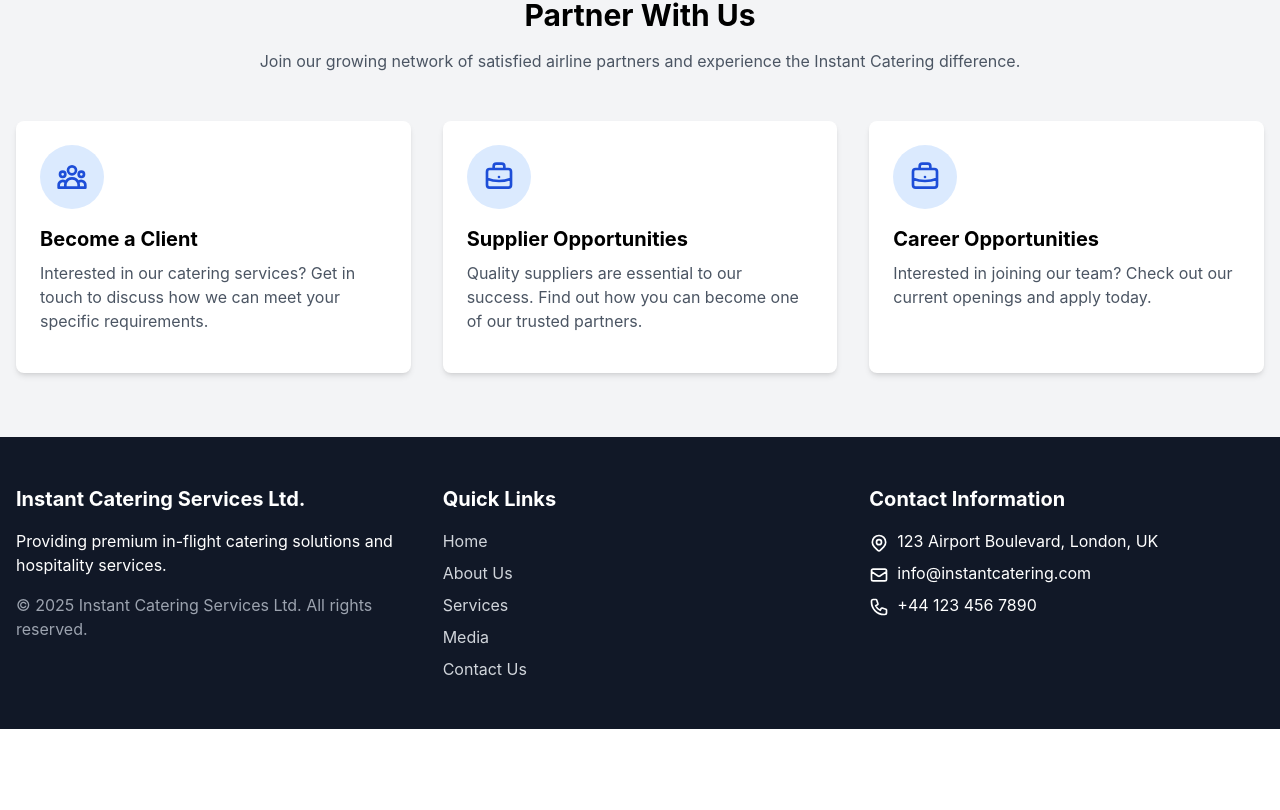
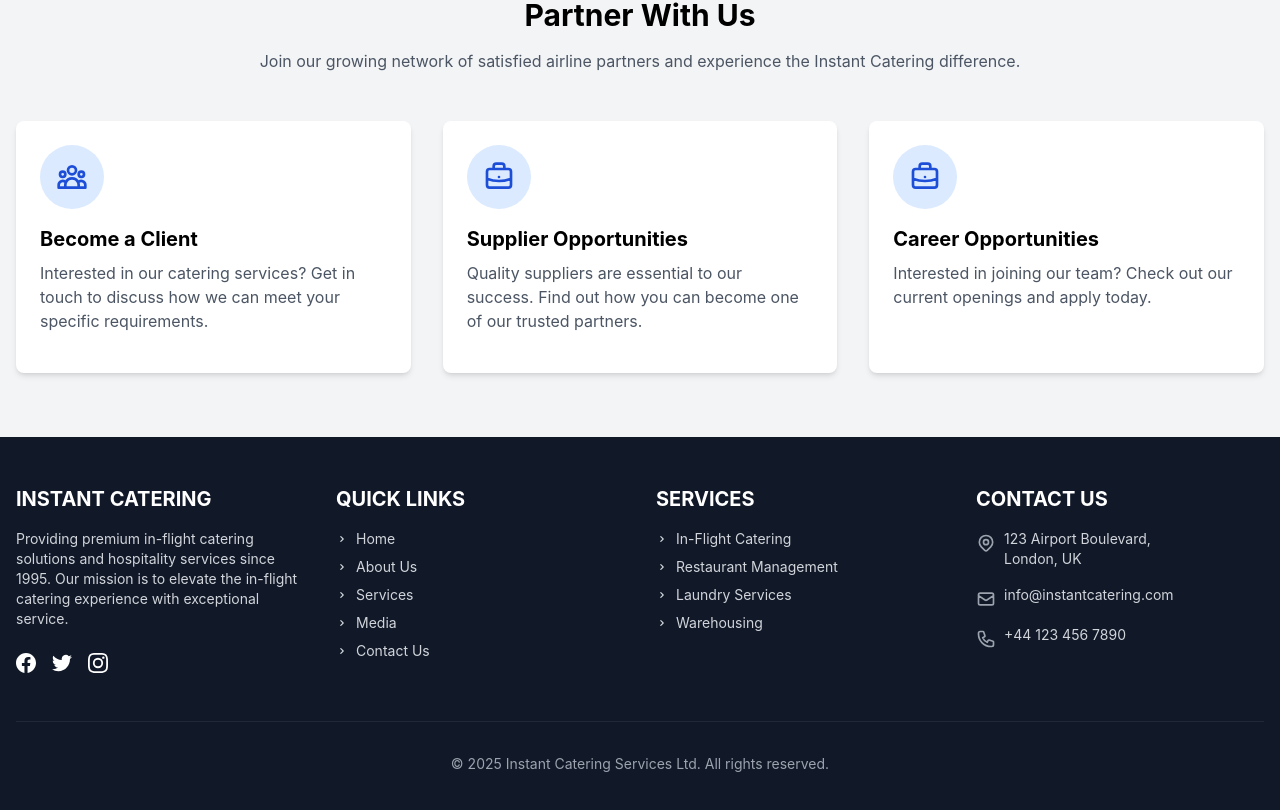
Before and after one commit to Moozay/instantcatering, a React (Create React App) app in the folder frontend/: page /contact in a window 1280 px wide. Shown: the part 1447-2257 px from the top of the page. Before the commit the page ends 2176 px from the top, so only its background shows below. Built offline with nearby package versions, Linux system fonts and the light colour scheme.

Commit message:
auto-commit for d7127da1-199f-44e1-ab34-c95f106e8032

```diff
--- a/frontend/src/components/Footer.js
+++ b/frontend/src/components/Footer.js
@@ -5,46 +5,144 @@ const Footer = () => {
   return (
     <footer className="bg-gray-900 text-white py-12">
       <div className="container mx-auto px-4">
-        <div className="grid grid-cols-1 md:grid-cols-3 gap-8">
+        <div className="grid grid-cols-1 md:grid-cols-4 gap-8">
           <div>
-            <h3 className="text-xl font-bold mb-4">Instant Catering Services Ltd.</h3>
-            <p className="mb-4">Providing premium in-flight catering solutions and hospitality services.</p>
-            <p className="text-gray-400">&copy; {new Date().getFullYear()} Instant Catering Services Ltd. All rights reserved.</p>
+            <h3 className="text-xl font-bold mb-4 uppercase">Instant Catering</h3>
+            <p className="mb-4 text-gray-300 text-sm">
+              Providing premium in-flight catering solutions and hospitality services since 1995.
+              Our mission is to elevate the in-flight catering experience with exceptional service.
+            </p>
+            <div className="flex space-x-4 mt-6">
+              <a href="#" className="text-white hover:text-blue-400">
+                <svg className="w-5 h-5" fill="currentColor" viewBox="0 0 24 24">
+                  <path d="M24 12.073c0-6.627-5.373-12-12-12s-12 5.373-12 12c0 5.99 4.388 10.954 10.125 11.854v-8.385H7.078v-3.47h3.047V9.43c0-3.007 1.792-4.669 4.533-4.669 1.312 0 2.686.235 2.686.235v2.953H15.83c-1.491 0-1.956.925-1.956 1.874v2.25h3.328l-.532 3.47h-2.796v8.385C19.612 23.027 24 18.062 24 12.073z"/>
+                </svg>
+              </a>
+              <a href="#" className="text-white hover:text-blue-400">
+                <svg className="w-5 h-5" fill="currentColor" viewBox="0 0 24 24">
+                  <path d="M23.953 4.57a10 10 0 01-2.825.775 4.958 4.958 0 002.163-2.723 10.059 10.059 0 01-3.127 1.184 4.92 4.92 0 00-8.384 4.482C7.69 8.095 4.067 6.13 1.64 3.162a4.822 4.822 0 00-.666 2.475c0 1.71.87 3.213 2.188 4.096a4.904 4.904 0 01-2.228-.616v.06a4.923 4.923 0 003.946 4.827 4.996 4.996 0 01-2.212.085 4.937 4.937 0 004.604 3.417 9.868 9.868 0 01-6.102 2.105c-.39 0-.779-.023-1.17-.067a13.995 13.995 0 007.557 2.209c9.054 0 13.999-7.496 13.999-13.986 0-.209 0-.42-.015-.63a9.936 9.936 0 002.46-2.548l-.047-.02z"/>
+                </svg>
+              </a>
+              <a href="#" className="text-white hover:text-blue-400">
+                <svg className="w-5 h-5" fill="currentColor" viewBox="0 0 24 24">
+                  <path d="M12 2.163c3.204 0 3.584.012 4.85.07 3.252.148 4.771 1.691 4.919 4.919.058 1.265.069 1.645.069 4.849 0 3.205-.012 3.584-.069 4.849-.149 3.225-1.664 4.771-4.919 4.919-1.266.058-1.644.07-4.85.07-3.204 0-3.584-.012-4.849-.07-3.26-.149-4.771-1.699-4.919-4.92-.058-1.265-.07-1.644-.07-4.849 0-3.204.013-3.583.07-4.849.149-3.227 1.664-4.771 4.919-4.919 1.266-.057 1.645-.069 4.849-.069zM12 0C8.741 0 8.333.014 7.053.072 2.695.272.273 2.69.073 7.052.014 8.333 0 8.741 0 12c0 3.259.014 3.668.072 4.948.2 4.358 2.618 6.78 6.98 6.98C8.333 23.986 8.741 24 12 24c3.259 0 3.668-.014 4.948-.072 4.354-.2 6.782-2.618 6.979-6.98.059-1.28.073-1.689.073-4.948 0-3.259-.014-3.667-.072-4.947-.196-4.354-2.617-6.78-6.979-6.98C15.668.014 15.259 0 12 0zm0 5.838a6.162 6.162 0 100 12.324 6.162 6.162 0 000-12.324zM12 16a4 4 0 110-8 4 4 0 010 8zm6.406-11.845a1.44 1.44 0 100 2.881 1.44 1.44 0 000-2.881z"/>
+                </svg>
+              </a>
+            </div>
           </div>
+
           <div>
-            <h3 className="text-xl font-bold mb-4">Quick Links</h3>
-            <ul className="space-y-2">
-              <li><Link to="/" className="text-gray-300 hover:text-white">Home</Link></li>
-              <li><Link to="/about" className="text-gray-300 hover:text-white">About Us</Link></li>
-              <li><Link to="/services" className="text-gray-300 hover:text-white">Services</Link></li>
-              <li><Link to="/media" className="text-gray-300 hover:text-white">Media</Link></li>
-              <li><Link to="/contact" className="text-gray-300 hover:text-white">Contact Us</Link></li>
+            <h3 className="text-xl font-bold mb-4 uppercase">Quick Links</h3>
+            <ul className="space-y-2 text-sm">
+              <li>
+                <Link to="/" className="text-gray-300 hover:text-white flex items-center">
+                  <svg className="w-3 h-3 mr-2" fill="currentColor" viewBox="0 0 20 20">
+                    <path fillRule="evenodd" d="M7.293 14.707a1 1 0 010-1.414L10.586 10 7.293 6.707a1 1 0 011.414-1.414l4 4a1 1 0 010 1.414l-4 4a1 1 0 01-1.414 0z" clipRule="evenodd"/>
+                  </svg>
+                  Home
+                </Link>
+              </li>
+              <li>
+                <Link to="/about" className="text-gray-300 hover:text-white flex items-center">
+                  <svg className="w-3 h-3 mr-2" fill="currentColor" viewBox="0 0 20 20">
+                    <path fillRule="evenodd" d="M7.293 14.707a1 1 0 010-1.414L10.586 10 7.293 6.707a1 1 0 011.414-1.414l4 4a1 1 0 010 1.414l-4 4a1 1 0 01-1.414 0z" clipRule="evenodd"/>
+                  </svg>
+                  About Us
+                </Link>
+              </li>
+              <li>
+                <Link to="/services" className="text-gray-300 hover:text-white flex items-center">
+                  <svg className="w-3 h-3 mr-2" fill="currentColor" viewBox="0 0 20 20">
+                    <path fillRule="evenodd" d="M7.293 14.707a1 1 0 010-1.414L10.586 10 7.293 6.707a1 1 0 011.414-1.414l4 4a1 1 0 010 1.414l-4 4a1 1 0 01-1.414 0z" clipRule="evenodd"/>
+                  </svg>
+                  Services
+                </Link>
+              </li>
+              <li>
+                <Link to="/media" className="text-gray-300 hover:text-white flex items-center">
+                  <svg className="w-3 h-3 mr-2" fill="currentColor" viewBox="0 0 20 20">
+                    <path fillRule="evenodd" d="M7.293 14.707a1 1 0 010-1.414L10.586 10 7.293 6.707a1 1 0 011.414-1.414l4 4a1 1 0 010 1.414l-4 4a1 1 0 01-1.414 0z" clipRule="evenodd"/>
+                  </svg>
+                  Media
+                </Link>
+              </li>
+              <li>
+                <Link to="/contact" className="text-gray-300 hover:text-white flex items-center">
+                  <svg className="w-3 h-3 mr-2" fill="currentColor" viewBox="0 0 20 20">
+                    <path fillRule="evenodd" d="M7.293 14.707a1 1 0 010-1.414L10.586 10 7.293 6.707a1 1 0 011.414-1.414l4 4a1 1 0 010 1.414l-4 4a1 1 0 01-1.414 0z" clipRule="evenodd"/>
+                  </svg>
+                  Contact Us
+                </Link>
+              </li>
             </ul>
           </div>
+
           <div>
-            <h3 className="text-xl font-bold mb-4">Contact Information</h3>
-            <ul className="space-y-2">
+            <h3 className="text-xl font-bold mb-4 uppercase">Services</h3>
+            <ul className="space-y-2 text-sm">
+              <li>
+                <Link to="/services" className="text-gray-300 hover:text-white flex items-center">
+                  <svg className="w-3 h-3 mr-2" fill="currentColor" viewBox="0 0 20 20">
+                    <path fillRule="evenodd" d="M7.293 14.707a1 1 0 010-1.414L10.586 10 7.293 6.707a1 1 0 011.414-1.414l4 4a1 1 0 010 1.414l-4 4a1 1 0 01-1.414 0z" clipRule="evenodd"/>
+                  </svg>
+                  In-Flight Catering
+                </Link>
+              </li>
+              <li>
+                <Link to="/services" className="text-gray-300 hover:text-white flex items-center">
+                  <svg className="w-3 h-3 mr-2" fill="currentColor" viewBox="0 0 20 20">
+                    <path fillRule="evenodd" d="M7.293 14.707a1 1 0 010-1.414L10.586 10 7.293 6.707a1 1 0 011.414-1.414l4 4a1 1 0 010 1.414l-4 4a1 1 0 01-1.414 0z" clipRule="evenodd"/>
+                  </svg>
+                  Restaurant Management
+                </Link>
+              </li>
+              <li>
+                <Link to="/services" className="text-gray-300 hover:text-white flex items-center">
+                  <svg className="w-3 h-3 mr-2" fill="currentColor" viewBox="0 0 20 20">
+                    <path fillRule="evenodd" d="M7.293 14.707a1 1 0 010-1.414L10.586 10 7.293 6.707a1 1 0 011.414-1.414l4 4a1 1 0 010 1.414l-4 4a1 1 0 01-1.414 0z" clipRule="evenodd"/>
+                  </svg>
+                  Laundry Services
+                </Link>
+              </li>
+              <li>
+                <Link to="/services" className="text-gray-300 hover:text-white flex items-center">
+                  <svg className="w-3 h-3 mr-2" fill="currentColor" viewBox="0 0 20 20">
+                    <path fillRule="evenodd" d="M7.293 14.707a1 1 0 010-1.414L10.586 10 7.293 6.707a1 1 0 011.414-1.414l4 4a1 1 0 010 1.414l-4 4a1 1 0 01-1.414 0z" clipRule="evenodd"/>
+                  </svg>
+                  Warehousing
+                </Link>
+              </li>
+            </ul>
+          </div>
+
+          <div>
+            <h3 className="text-xl font-bold mb-4 uppercase">Contact Us</h3>
+            <ul className="space-y-4 text-sm">
               <li className="flex items-start">
-                <svg className="w-5 h-5 mr-2 mt-1" fill="none" stroke="currentColor" viewBox="0 0 24 24" xmlns="http://www.w3.org/2000/svg">
+                <svg className="w-5 h-5 mr-2 mt-1 text-gray-400" fill="none" stroke="currentColor" viewBox="0 0 24 24" xmlns="http://www.w3.org/2000/svg">
                   <path strokeLinecap="round" strokeLinejoin="round" strokeWidth="2" d="M17.657 16.657L13.414 20.9a1.998 1.998 0 01-2.827 0l-4.244-4.243a8 8 0 1111.314 0z"></path>
                   <path strokeLinecap="round" strokeLinejoin="round" strokeWidth="2" d="M15 11a3 3 0 11-6 0 3 3 0 016 0z"></path>
                 </svg>
-                <span>123 Airport Boulevard, London, UK</span>
+                <span className="text-gray-300">123 Airport Boulevard, <br/>London, UK</span>
               </li>
               <li className="flex items-start">
-                <svg className="w-5 h-5 mr-2 mt-1" fill="none" stroke="currentColor" viewBox="0 0 24 24" xmlns="http://www.w3.org/2000/svg">
+                <svg className="w-5 h-5 mr-2 mt-1 text-gray-400" fill="none" stroke="currentColor" viewBox="0 0 24 24" xmlns="http://www.w3.org/2000/svg">
                   <path strokeLinecap="round" strokeLinejoin="round" strokeWidth="2" d="M3 8l7.89 5.26a2 2 0 002.22 0L21 8M5 19h14a2 2 0 002-2V7a2 2 0 00-2-2H5a2 2 0 00-2 2v10a2 2 0 002 2z"></path>
                 </svg>
-                <span>info@instantcatering.com</span>
+                <span className="text-gray-300">info@instantcatering.com</span>
               </li>
               <li className="flex items-start">
-                <svg className="w-5 h-5 mr-2 mt-1" fill="none" stroke="currentColor" viewBox="0 0 24 24" xmlns="http://www.w3.org/2000/svg">
+                <svg className="w-5 h-5 mr-2 mt-1 text-gray-400" fill="none" stroke="currentColor" viewBox="0 0 24 24" xmlns="http://www.w3.org/2000/svg">
                   <path strokeLinecap="round" strokeLinejoin="round" strokeWidth="2" d="M3 5a2 2 0 012-2h3.28a1 1 0 01.948.684l1.498 4.493a1 1 0 01-.502 1.21l-2.257 1.13a11.042 11.042 0 005.516 5.516l1.13-2.257a1 1 0 011.21-.502l4.493 1.498a1 1 0 01.684.949V19a2 2 0 01-2 2h-1C9.716 21 3 14.284 3 6V5z"></path>
                 </svg>
-                <span>+44 123 456 7890</span>
+                <span className="text-gray-300">+44 123 456 7890</span>
               </li>
             </ul>
           </div>
+        </div>
+
+        <div className="border-t border-gray-800 mt-12 pt-8 text-sm text-center text-gray-400">
+          <p>&copy; {new Date().getFullYear()} Instant Catering Services Ltd. All rights reserved.</p>
         </div>
       </div>
     </footer>
```
